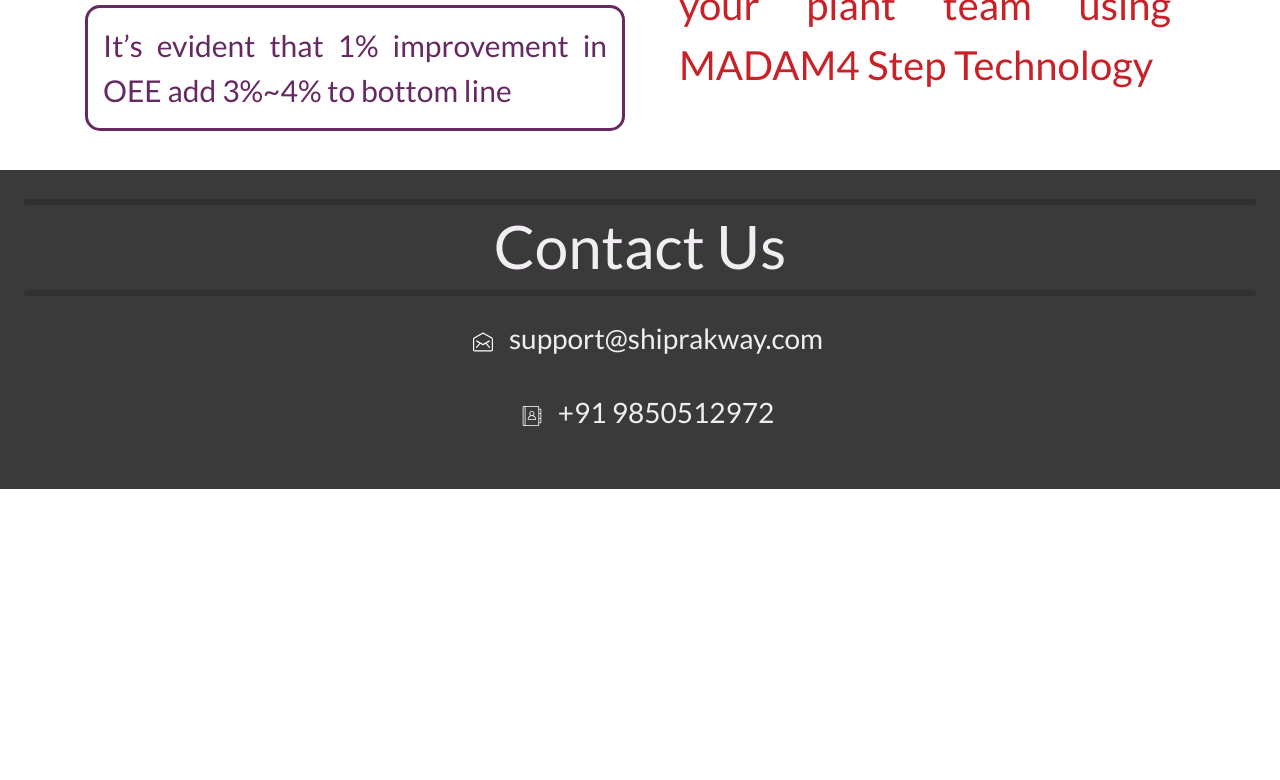
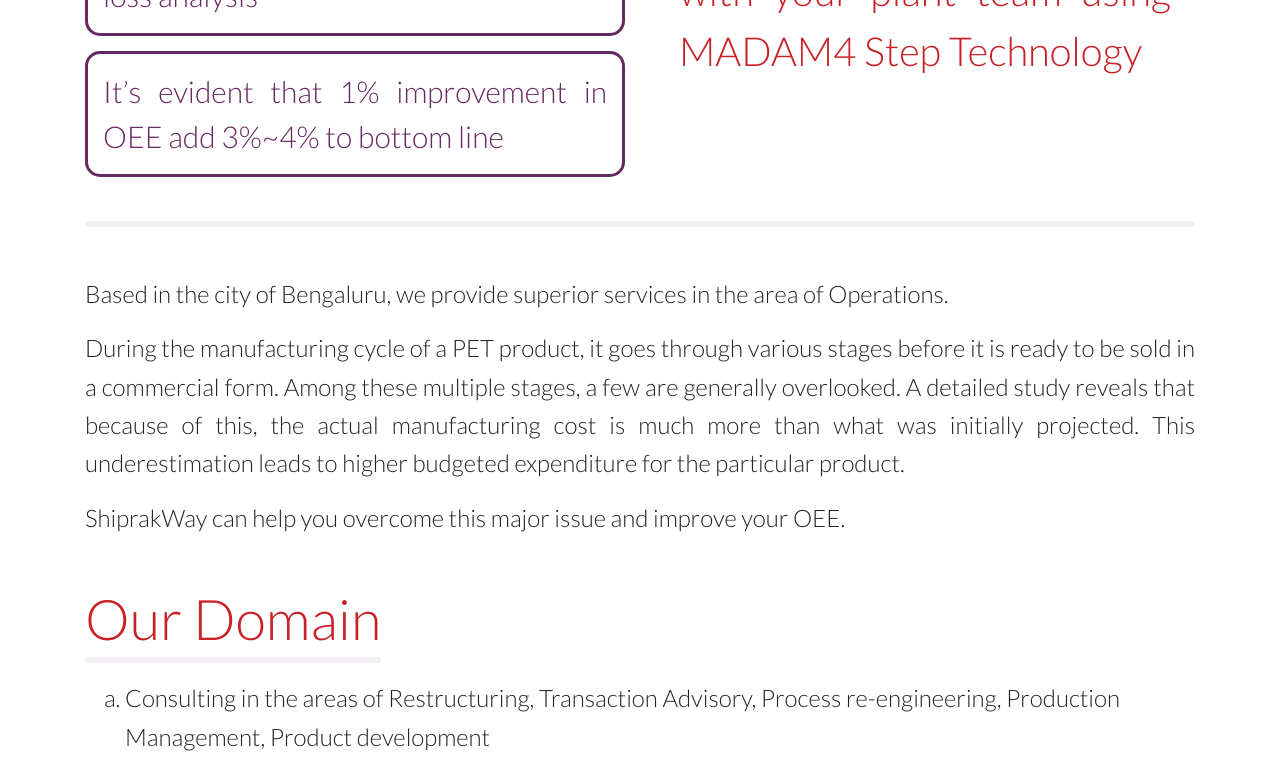
Before and after one commit to FAlooC/shiprakway, a React (Create React App) app: page / in a window 1280 px wide. Shown: the part 2618-3398 px from the top of the page. Before the commit the page ends 3107 px from the top, so only its background shows below. Built offline with nearby package versions, Linux system fonts and the light colour scheme.

Commit message:
added content

```diff
--- a/src/components/footer.js
+++ b/src/components/footer.js
@@ -3,7 +3,8 @@
 
 const Footer = () => {
     return (
-        <footer id="footer" className="bg-gray p-md-4 p-3 text-center footer">
+        <footer id="footer" className="bg-gray px-md-5 pt-lg-5 p-3 text-center footer">
+            <div className="container">
                 <Divider className="bg-gray-dark" />
                 <h2 className="text-light">Contact Us</h2>
                 <Divider className="bg-gray-dark" />
@@ -17,6 +18,7 @@
                     <img className="mx-lg-3 mx-2" src={process.env.PUBLIC_URL + '/img/phone.svg'} alt="mail icon" />
                     +91 9850512972
                 </p>
+            </div>
         </footer>
     )
 }
--- a/src/components/home.js
+++ b/src/components/home.js
@@ -19,7 +19,7 @@
                 alt="down-arrow"
                 onClick={handleClick}
             />
-            <section className="px-md-5 px-2">
+            <section className="px-md-5 px-3">
                 <div className="container">
                     <div className="row">
                         <div className="col-md-4 col-12 py-md-5 py-3">
@@ -50,11 +50,11 @@
                     allowFullScreen
                 ></iframe>
             </div>
-            <section className="px-md-5 px-2">
+            <section className="px-md-5 px-3">
                 <div className="container">
                     <div className="row">
                         <div className="col-12 py-3">
-                            <Divider className="bg-light" />
+                            <Divider className="bg-light mt-5" />
                             <h2 className="text-primary heading text-center">
                                 Your growth and performance excellence partner
                             </h2>
@@ -86,6 +86,64 @@
                     </div>
                 </div>
             </section>
+            <section className="px-md-5 px-3 mb-5">
+                <div className="container">
+                    <Divider className="bg-light mb-5" />
+                    <p className="content">
+                        Based in the city of Bengaluru, we provide superior services in the area of Operations.
+                    </p>
+                    <p className="content">
+                        During the manufacturing cycle of a PET product, it goes through various stages before it is
+                        ready to be sold in a commercial form. Among these multiple stages, a few are generally
+                        overlooked. A detailed study reveals that because of this, the actual manufacturing cost is much
+                        more than what was initially projected. This underestimation leads to higher budgeted
+                        expenditure for the particular product.
+                    </p>
+                    <p className="content">ShiprakWay can help you overcome this major issue and improve your OEE.</p>
+                    <h2 className="text-primary heading mt-5 w-mc">
+                        Our Domain
+                        <Divider className="bg-light" />
+                    </h2>
+                    <ol type="a" className="content text-left">
+                        <li className="mt-3">
+                            Consulting in the areas of Restructuring, Transaction Advisory, Process re-engineering,
+                            Production Management, Product development
+                        </li>
+                        <li className="mt-3">Compliances in the areas of productivity and cost control</li>
+                        <li className="mt-3">
+                            Mentoring various projects at large, with the knowledge set to keep up with the constant
+                            change in technology
+                        </li>
+                    </ol>
+                    <h2 className="text-primary heading mt-5 w-mc">
+                        Our Goal
+                        <Divider className="bg-light" />
+                    </h2>
+                    <p className="content mt-3">
+                        Our goal is to exceed the expectations of every client by offering outstanding customer service,
+                        increasing flexibility and value, thus optimizing organizational functionality and raising
+                        efficiency.
+                    </p>
+                    <h2 className="text-primary heading mt-5 w-mc">
+                        Our Knowledge Bank
+                        <Divider className="bg-light" />
+                    </h2>
+                    <p className="content mt-3">
+                        Our functional and technical expertise, combined with hands-on experience, ensures that our
+                        clients receive the most effective and professional service. We accomplish our goals by
+                        utilizing the skills of a unique team of seasoned professionals in the fields of Organisational
+                        and Leadership Development, Production Management, Strategic Planning, and Operational
+                        Execution. Companies continuously want to grow and evolve, and we help them by sharing our
+                        expertise and essential tools in making those successful transitions.
+                    </p>
+                    <p className="content mt-3">
+                        To achieve our goals, we need to network with companies and people that have a passion for
+                        success and are looking to take the next step. We would like to partner with your company to
+                        help you create the most profitable, flexible, sustainable, and supportive organization
+                        possible.
+                    </p>
+                </div>
+            </section>
         </React.Fragment>
     )
 }
--- a/src/index.scss
+++ b/src/index.scss
@@ -32,7 +32,7 @@
 
 @font-face {
     font-family: 'Lato';
-    src: local('Lato'), url('/fonts/Lato-Regular.ttf') format('truetype');
+    src: local('Lato'), url('/fonts/Lato-Light.ttf') format('truetype');
 }
 
 // app
@@ -41,7 +41,7 @@
 }
 .loaded {
     opacity: 1;
-    transition: opacity 1s 0.2s;
+    transition: opacity 2s 0.2s;
 }
 
 // Footer
@@ -152,6 +152,7 @@
 .content {
     font-size: 24px;
     text-align: justify;
+    line-height: 1.6;
     @media only screen and (max-width: 1023px) {
         font-size: 20px;
     }
@@ -179,7 +180,7 @@
     .rcorners {
         font-size: 20px;
         border-width: 1px;
-        margin: 8px 0;
+        margin: 10px;
         padding: 10px;
     }
 }
@@ -190,3 +191,8 @@
         font-size: 20px;
     }
 }
+
+// misc
+.w-mc {
+    width: max-content;
+}
```
Also changed, not shown: public/fonts/Lato-Light.ttf (added). Lines whose indentation alone changed are shown as unchanged.
